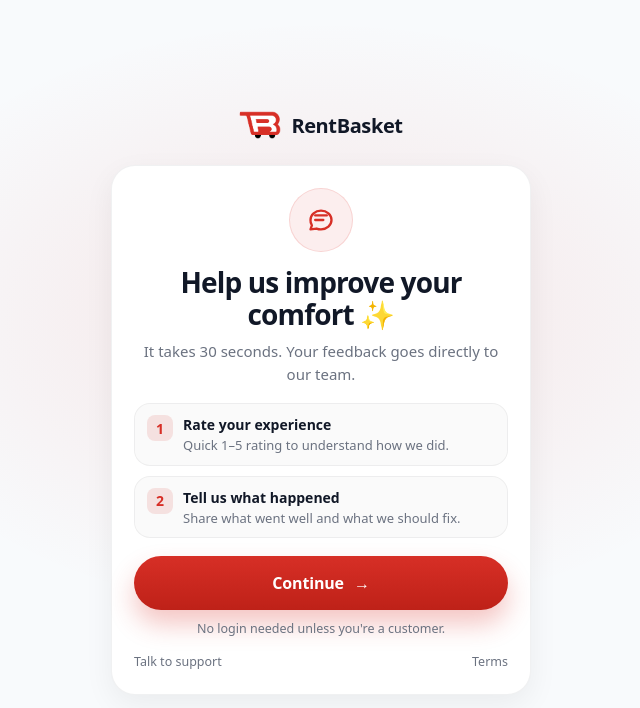
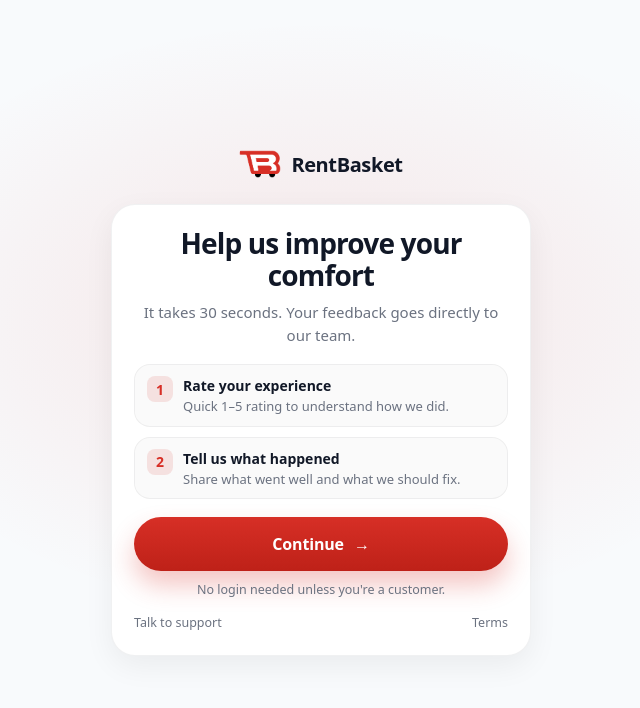
Before and after one commit to hardik2704/RentBasket_CXOS, a Next.js app: page / in a window 1280 px wide. Shown: the top 708 px of the page, without its empty margins (319-959 px from the left). Built offline with nearby package versions, Linux system fonts and the light colour scheme.

Commit message:
Non-Customer handled final

```diff
--- a/src/app/login/page.tsx
+++ b/src/app/login/page.tsx
@@ -48,7 +48,8 @@
                 const data = await response.json();
 
                 // Check if user is a registered customer
-                if (data.isRegistered === false) {
+                // API returns: { status, responseCode, data: { IsRegistered: true/false } }
+                if (data.data?.IsRegistered === false) {
                     // Non-customer: skip OTP, redirect to verify as non-customer
                     setIsLoading(false);
                     router.push('/verify?verified=false');
--- a/src/app/page.tsx
+++ b/src/app/page.tsx
@@ -17,18 +17,10 @@
         {/* Main Panel */}
         <section className="bg-white border border-[rgba(15,23,42,.06)] rounded-[24px] p-[22px] shadow-[0_10px_30px_rgba(2,6,23,.06)]">
 
-          {/* Hero Icon */}
-          <div className="landing-icon w-[64px] h-[64px] rounded-full grid place-items-center mx-auto mb-[14px]">
-            <svg width="28" height="28" viewBox="0 0 24 24" fill="none">
-              <path d="M7 8h10M7 12h7" stroke="#d72f26" strokeWidth="2" strokeLinecap="round" />
-              <path d="M21 12c0 4.418-4.03 8-9 8a10.8 10.8 0 0 1-3.8-.68L3 20l1.2-3.4A7.5 7.5 0 0 1 3 12c0-4.418 4.03-8 9-8s9 3.582 9 8Z"
-                stroke="#d72f26" strokeWidth="2" strokeLinejoin="round" />
-            </svg>
-          </div>
 
           {/* Hero Text */}
           <h1 className="m-0 text-center text-[28px] leading-[1.15] tracking-[-0.03em] font-bold">
-            Help us improve your comfort ✨
+            Help us improve your comfort
           </h1>
           <p className="my-[10px] mb-[18px] text-center text-[var(--foreground-secondary)] text-[15px] leading-[1.5]">
             It takes 30 seconds. Your feedback goes directly to our team.
```
